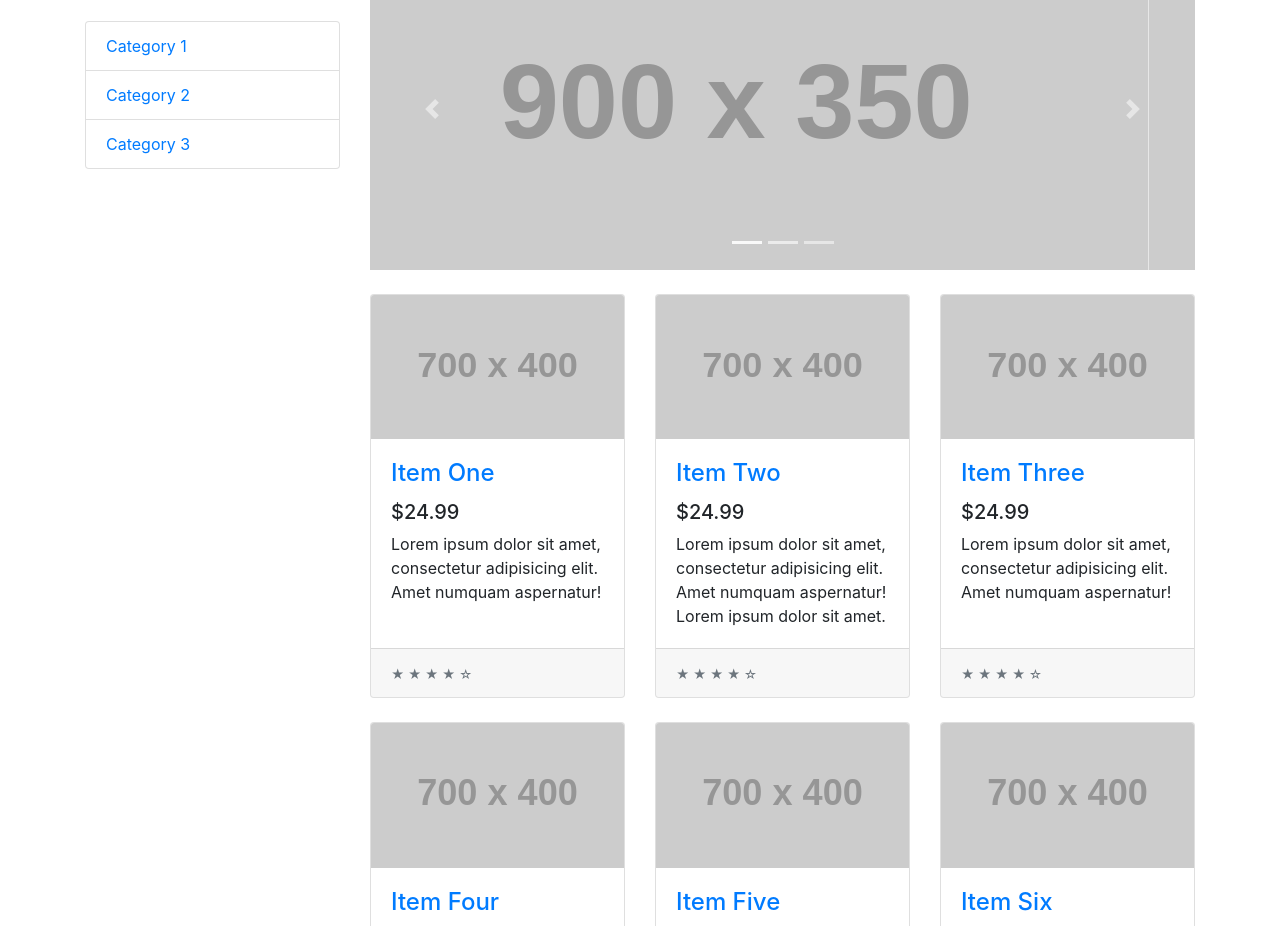
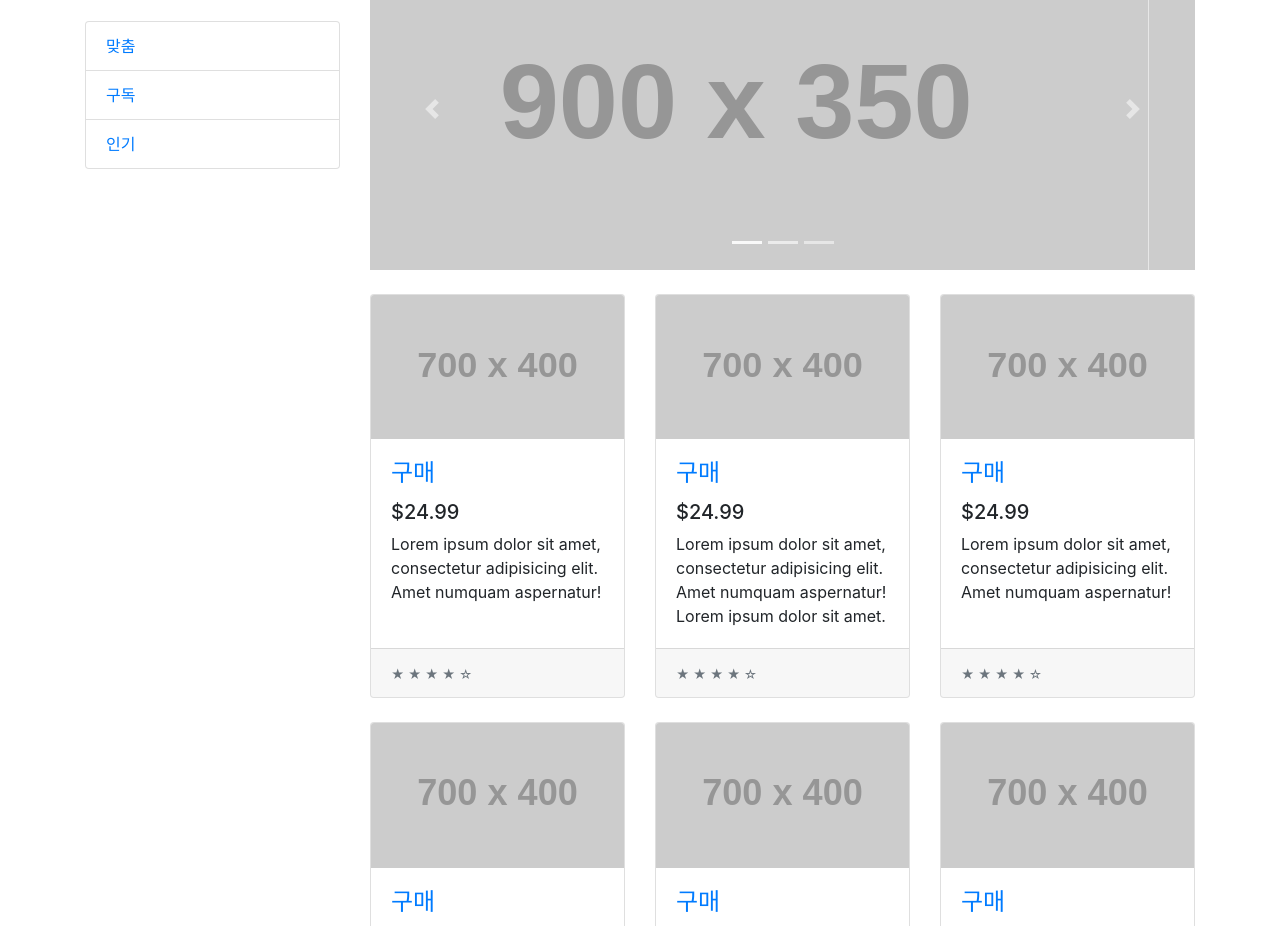
Before and after one commit to robertchoi/aram, a website: page index.html in a window 1280 px wide. Shown: the part 131-1057 px from the top of the page. Drawn offline with Linux system fonts and the light colour scheme; placeholder pictures from the web are drawn by us.

Commit message:
구매, 카테고리 수정

```diff
--- a/index.html
+++ b/index.html
@@ -57,9 +57,9 @@
 
         <h1 class="my-4">Shop Name</h1>
         <div class="list-group">
-          <a href="#" class="list-group-item">Category 1</a>
-          <a href="#" class="list-group-item">Category 2</a>
-          <a href="#" class="list-group-item">Category 3</a>
+          <a href="#" class="list-group-item">맞춤</a>
+          <a href="#" class="list-group-item">구독</a>
+          <a href="#" class="list-group-item">인기</a>
         </div>
 
       </div>
@@ -101,7 +101,7 @@
               <a href="#"><img class="card-img-top" src="http://placehold.it/700x400" alt=""></a>
               <div class="card-body">
                 <h4 class="card-title">
-                  <a href="#">Item One</a>
+                  <a href="#">구매</a>
                 </h4>
                 <h5>$24.99</h5>
                 <p class="card-text">Lorem ipsum dolor sit amet, consectetur adipisicing elit. Amet numquam aspernatur!</p>
@@ -117,7 +117,7 @@
               <a href="#"><img class="card-img-top" src="http://placehold.it/700x400" alt=""></a>
               <div class="card-body">
                 <h4 class="card-title">
-                  <a href="#">Item Two</a>
+                  <a href="#">구매</a>
                 </h4>
                 <h5>$24.99</h5>
                 <p class="card-text">Lorem ipsum dolor sit amet, consectetur adipisicing elit. Amet numquam aspernatur! Lorem ipsum dolor sit amet.</p>
@@ -133,7 +133,7 @@
               <a href="#"><img class="card-img-top" src="http://placehold.it/700x400" alt=""></a>
               <div class="card-body">
                 <h4 class="card-title">
-                  <a href="#">Item Three</a>
+                  <a href="#">구매</a>
                 </h4>
                 <h5>$24.99</h5>
                 <p class="card-text">Lorem ipsum dolor sit amet, consectetur adipisicing elit. Amet numquam aspernatur!</p>
@@ -149,7 +149,7 @@
               <a href="#"><img class="card-img-top" src="http://placehold.it/700x400" alt=""></a>
               <div class="card-body">
                 <h4 class="card-title">
-                  <a href="#">Item Four</a>
+                  <a href="#">구매</a>
                 </h4>
                 <h5>$24.99</h5>
                 <p class="card-text">Lorem ipsum dolor sit amet, consectetur adipisicing elit. Amet numquam aspernatur!</p>
@@ -165,7 +165,7 @@
               <a href="#"><img class="card-img-top" src="http://placehold.it/700x400" alt=""></a>
               <div class="card-body">
                 <h4 class="card-title">
-                  <a href="#">Item Five</a>
+                  <a href="#">구매</a>
                 </h4>
                 <h5>$24.99</h5>
                 <p class="card-text">Lorem ipsum dolor sit amet, consectetur adipisicing elit. Amet numquam aspernatur! Lorem ipsum dolor sit amet.</p>
@@ -181,7 +181,7 @@
               <a href="#"><img class="card-img-top" src="http://placehold.it/700x400" alt=""></a>
               <div class="card-body">
                 <h4 class="card-title">
-                  <a href="#">Item Six</a>
+                  <a href="#">구매</a>
                 </h4>
                 <h5>$24.99</h5>
                 <p class="card-text">Lorem ipsum dolor sit amet, consectetur adipisicing elit. Amet numquam aspernatur!</p>
```
